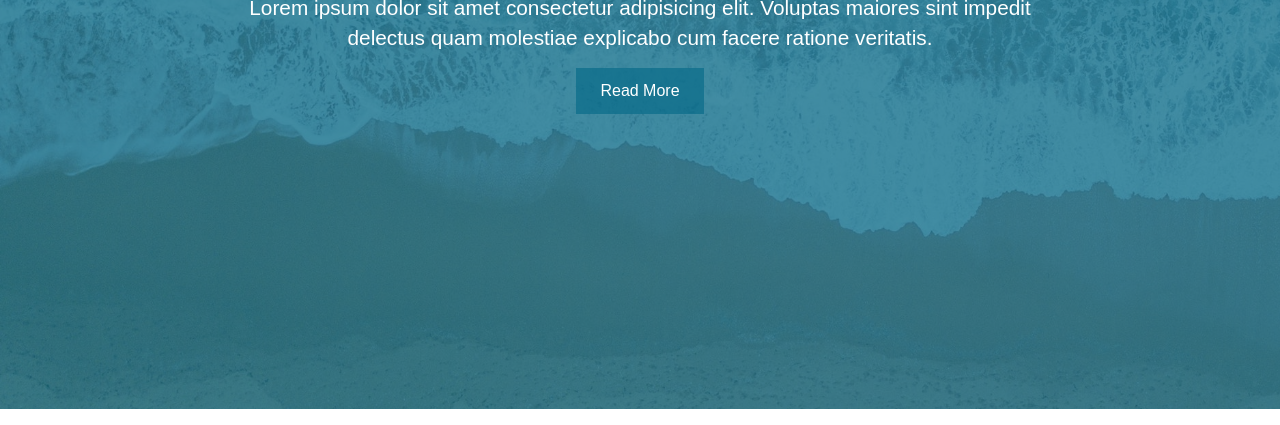
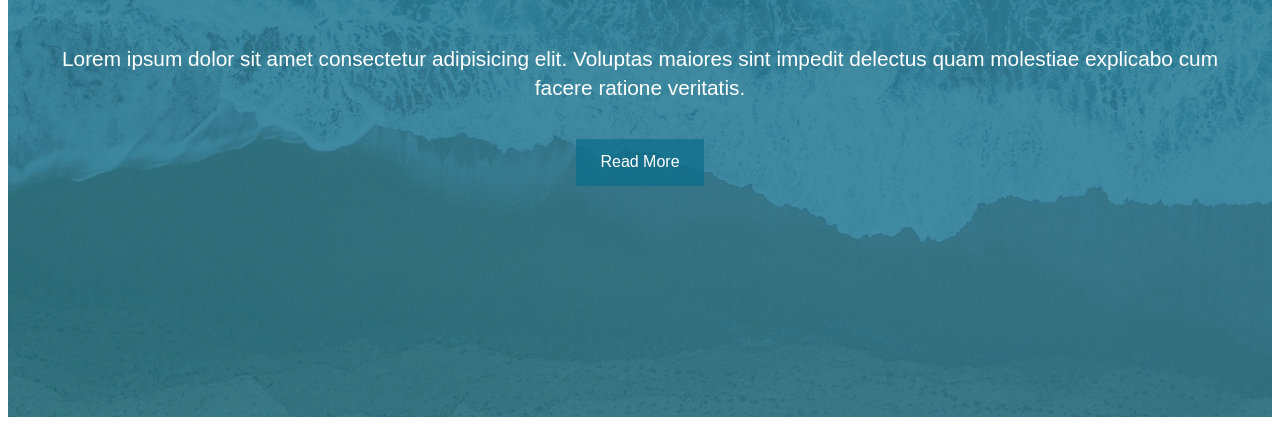
Before and after one commit to aalhommada/myprojects, a plain HTML site: page burger-menu/index.html in a window 1280 px wide. Shown: the part 391-816 px from the top of the page. Drawn offline with Linux system fonts and the light colour scheme.

Commit message:
Update style.css

```diff
--- a/burger-menu/style.css
+++ b/burger-menu/style.css
@@ -1,6 +1,4 @@
   * {
-    margin: 0;
-    padding: 0;
     box-sizing: border-box;
   }
 
@@ -10,7 +8,7 @@
   }
 
   .container {
-    max-width: 960px;
+    max-width: 100%;
     margin: auto;
     overflow: hidden;
     padding: 0 3rem;
```
